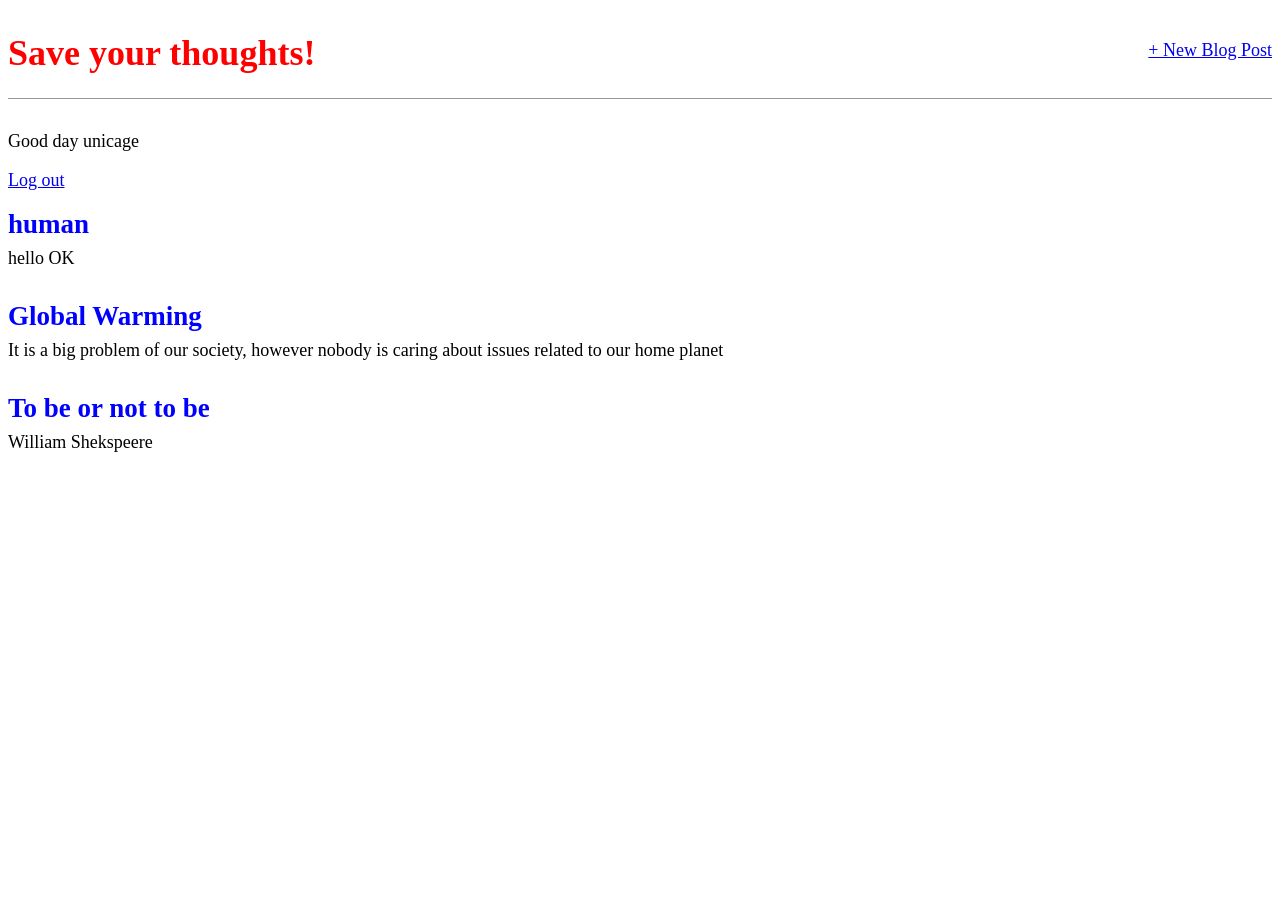
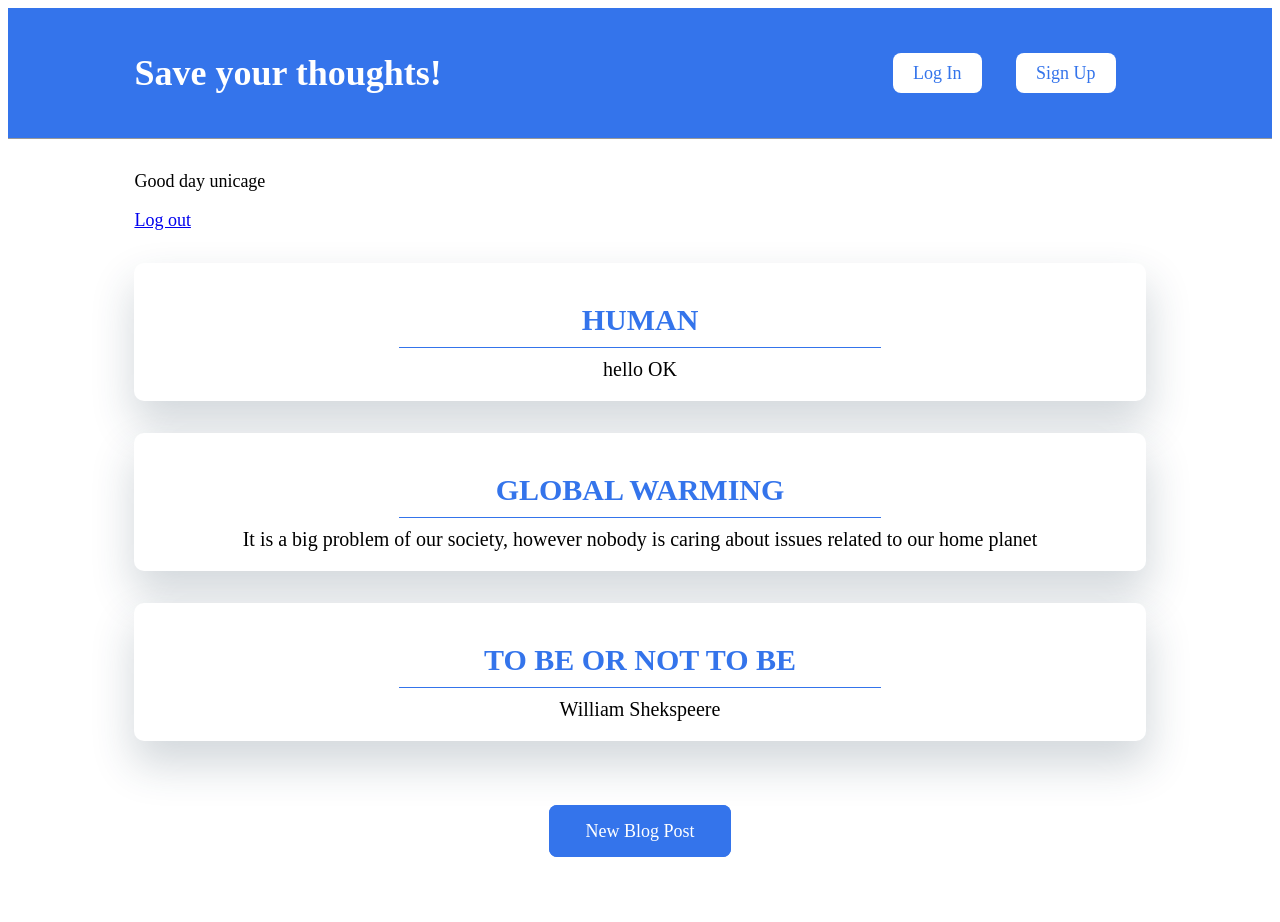
Before and after one commit to unicage/blog_crud, a Django app: page / in a window 1280 px wide. Before the commit the page ends 452 px from the top, so only its background shows below. Run offline with Django 3.2, Linux system fonts and the light colour scheme; a user stored in the database is signed in; data comes from the database, SQL or seed files in the repository; both versions use the stored data as it was after the commit; some web fonts are replaced.

Commit message:
css changes

```diff
--- a/blog/static/css/base.css
+++ b/blog/static/css/base.css
@@ -1,47 +1,90 @@
 body {
     font-family: 'Libre Baskerville', serif;
     font-size: 18px;
+}
+.container{
+	width: 80%;
+	margin: 20px auto;
 }
 
 header {
 	border-bottom: 1px solid #999;
 	margin-bottom: 2rem;
 	display: flex;
+	background: #3474eb;
 }
-
+.navigation{
+    display: flex;
+    align-items: center;
+    justify-content: space-between;
+}
+.registration{
+	display: flex;
+}
 header h1 a {
-	color: red;
+	color: #fff;
 	text-decoration: none;
 }
+.login-signup{
+	margin: 0 15px;
+}
+.login-signup a{
+	color: #3474eb;
+	padding: 10px 20px;
+	background-color: #ffffff;
+	border-radius: 8px;
+	text-decoration: none;
+	margin: 0 15px;
 
-.nav-left {
-	margin-right: auto;
 }
-
-.nav-right {
-	display: flex;
-	padding-top: 2rem;
+.main-section{
+	background-color: #fff;
 }
-
 .post-entry {
-	margin-bottom: 2rem;
+	padding: 20px 15px;
+	margin: 2rem 0;
+	text-align: center;
+	background-color: #fff;
+	border-radius: 10px;
+	border: none;
+	box-shadow: 1px 22px 43px 2px rgba(34, 60, 80, 0.2);
+	transition: all 0.5s;
 }
 
 .post-entry h2 {
-	margin: 0.5rem 0;
+	padding: 10px 0;
+	font-size: 30px;
+	text-transform: uppercase;
+	margin: 10px 250px;
+	border-bottom: 1px solid #3474eb;
 }
-
-.post-entry h2 a,
-.post-entry h2 a:visited {
-	color: blue;
+.post-entry h2 a{
 	text-decoration: none;
+	color: #3474eb;
 }
-
 .post-entry p {
 	margin: 0;
+	font-size: 20px;
 	font-weight: 400;
 }
-
-.post-entry h2 a:hover {
-	color: red;
+.post-entry:hover{
+	transform: scale(1.1);
 }
+.add-blog {
+	margin: 80px 0;
+	text-align: center;
+}
+.add-blog a{
+	padding: 15px 35px;
+	background-color:  #3474eb;
+	color: #fff;
+	border-radius: 8px;
+	text-decoration: none;
+	transition: all 0.5s;
+	border: 1px solid #3474eb;
+}
+.add-blog a:hover{
+	color: #3474eb;
+	background-color: #fff;
+	transform: scale(1.1);
+}
--- a/blog/templates/base.html
+++ b/blog/templates/base.html
@@ -8,26 +8,38 @@
     <link href="https://fonts.googleapis.com/css2?family=Dancing+Script&family=Qahiri&display=swap" rel="stylesheet">
 </head>
 <body>
-<div>
     <header>
+        <div class="container">
+            <div class="navigation">
                 <div class="nav-left">
                     <h1><a href="{% url 'home' %}">Save your thoughts!</a> </h1>
                 </div>
-        <div class="nav-right">
-            <a href="{% url 'post_new' %}"> + New Blog Post</a>
+                <div class="registration">
+                    <div class="login-signup">
+                        <a href="{% url 'login' %}">Log In</a>
+                        <a href="{% url 'signup' %}">Sign Up</a>
+                    </div>
+                </div>
+            </div>
         </div>
     </header>
+    <div class="main-section">
+        <div class="container">
             {% if user.is_authenticated %}
                 <p>Good day {{ user.username }}</p>
                 <p><a href="{% url 'logout' %}">Log out</a> </p>
             {% else %}
+                <div>
                     <p>You are not logged in</p>
-    <a href="{% url 'login' %}">Log In</a>
-    <p> </p>
-    <a href="{% url 'signup' %}">Sign Up</a>
+                </div>
             {% endif %}
+
             {% block content %}
             {% endblock content%}
+            <div class="add-blog">
+                <a href="{% url 'post_new' %}"> New Blog Post</a>
+            </div>
+        </div>
     </div>
 
 </body>
```
Also changed, not shown: db.sqlite3. Lines whose indentation alone changed are shown as unchanged.
